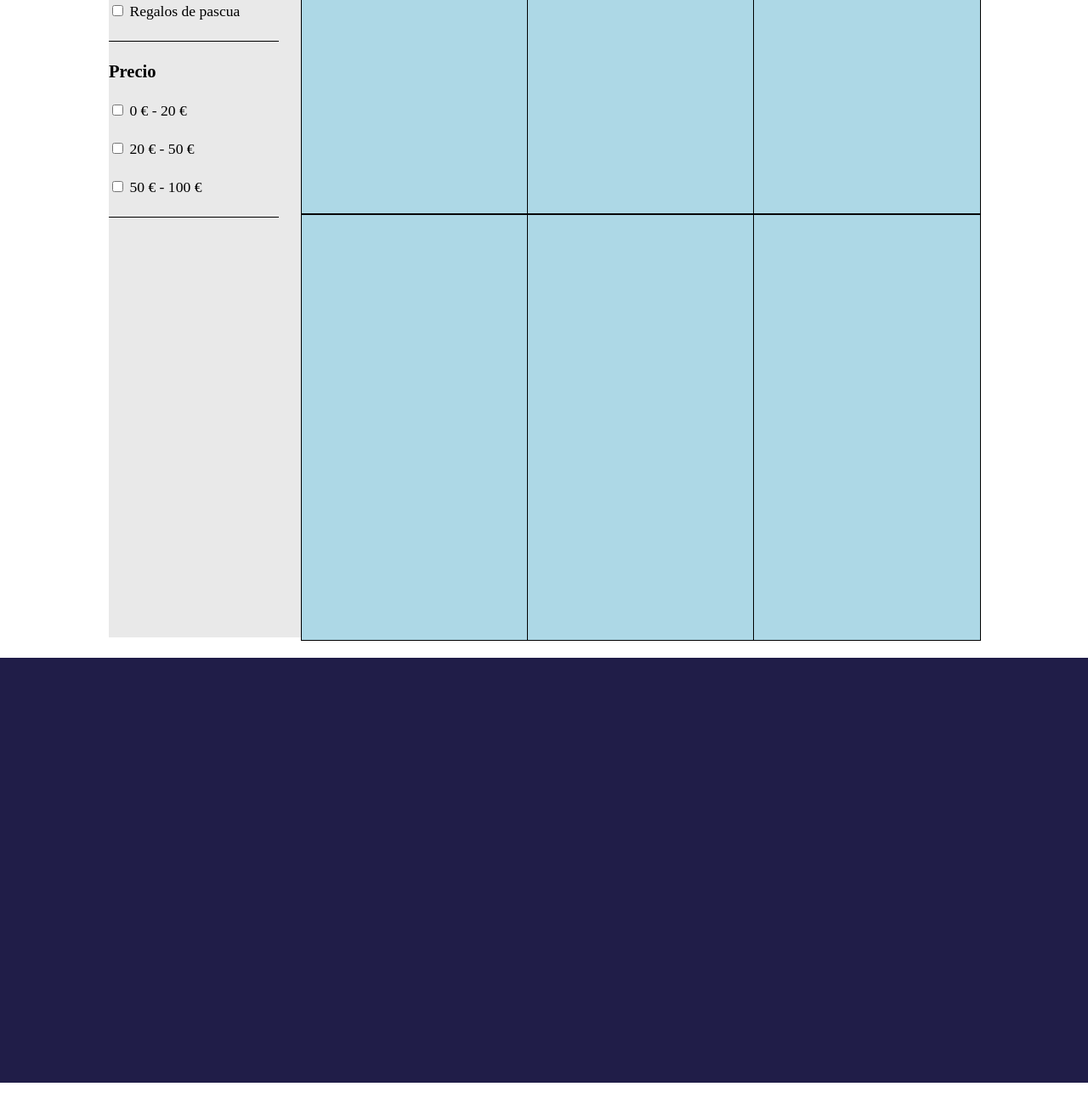
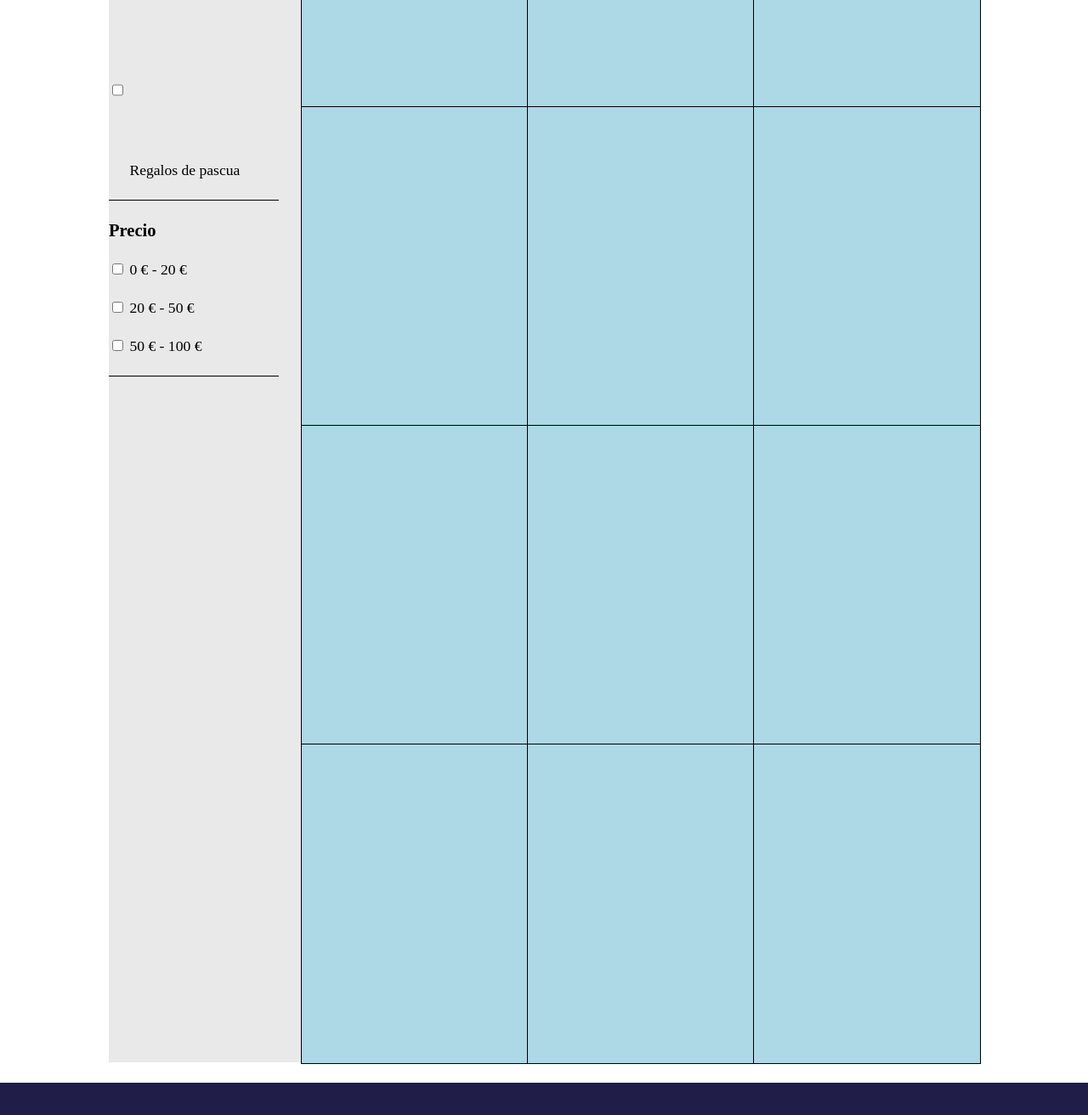
Before and after one commit to ciincin/secondProject, a plain HTML site: page disney.html in a window 1280 px wide. Shown: the part 794-2106 px from the top of the page at 85% size. Before the commit the page ends 2068 px from the top, so only its background shows below. Drawn offline with Linux system fonts and the light colour scheme.

Commit message:
avances antes del merge de development

```diff
--- a/disney.html
+++ b/disney.html
@@ -84,6 +84,12 @@
             <div class="disney-card1"></div>
             <div class="disney-card1"></div>
             <div class="disney-card1"></div>
+            <div class="disney-card1"></div>
+            <div class="disney-card1"></div>
+            <div class="disney-card1"></div>
+            <div class="disney-card1"></div>
+            <div class="disney-card1"></div>
+            <div class="disney-card1"></div>
         </div>
     </section>
     <footer class="disney-footer">
--- a/style.css
+++ b/style.css
@@ -111,7 +111,7 @@ padding: 0;
 .disney-set-layout{
     display: flex;
     flex-direction: row;
-    height: 1000px;
+    height: 1500px;
     margin-top: 2vh;
     background-color: rgb(233, 233, 233);
     gap: 2vw;
@@ -129,14 +129,15 @@ padding: 0;
 .disney-set-card-layout{
     display: grid;
     grid-template-columns: repeat(3, 1fr);
-    /* grid-row: repeat(2, 510px); */
+    grid-template-rows: repeat(4, 1fr); /* hay que hacer responsive en su altura */
+    min-height: 100vh;
     height: auto;
     width: 100%;
-    background-color: yellow;
+    background-color: rgb(252, 252, 193);
 }
 
 .disney-card1{
-    height: 500px;
+    height: 100%;
     width: 100%;
     background-color: lightblue;
     border: 1px solid black;
@@ -148,3 +149,8 @@ padding: 0;
     margin-top: 3vh;
     background-color: #201d48;
 }
+
+/* hay que buscar como hacer mas grande el checkbox (si es que se puede, quizas haya que crear un recuadro y agregarle un event listener */
+#filter-easterGifts{
+    height: 200px;
+}
```
